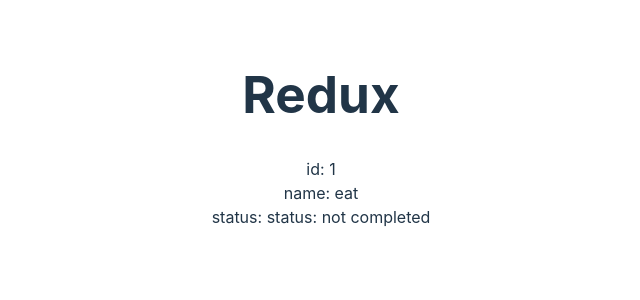
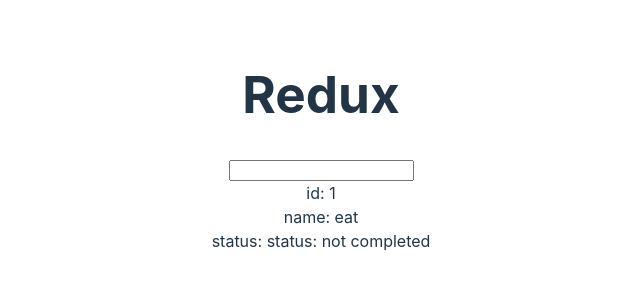
Before and after one commit to ZipengChen1832/react-11-11-2024, a React (Vite) app in the folder redux-live-coding/: page / in a window 1280 px wide. Shown: the top 300 px of the page, without its empty margins (319-959 px from the left). Built offline with nearby package versions, Linux system fonts and the light colour scheme.

Commit message:
add controlled component

```diff
--- a/redux-live-coding/src/components/ToDoList.jsx
+++ b/redux-live-coding/src/components/ToDoList.jsx
@@ -1,27 +1,33 @@
 import { useSelector } from "react-redux";
-import React from "react";
+import React, { useState } from "react";
 
 const ToDoList = () => {
-
   const todos = useSelector((state) => state.todos);
-
+  const [content, setContent] = useState("");
   return (
     <div>
+      <input
+        type="text"
+        value={content}
+        onChange={(e) => {
+          setContent(e.target.value);
+        }}
+      />
       {todos.map((todo) => {
-
         const { id, todoName, completed } = todo;
 
         return (
           <React.Fragment key={id}>
             <div>id: {id}</div>
             <div>name: {todoName}</div>
-                        <div>status: status: {completed? "completed" : "not completed"}</div>
+            <div>
+              status: status: {completed ? "completed" : "not completed"}
+            </div>
           </React.Fragment>
-                )
+        );
       })}
     </div>
-    )
-
-}
+  );
+};
 
 export default ToDoList;
```
Lines whose indentation alone changed are shown as unchanged.
